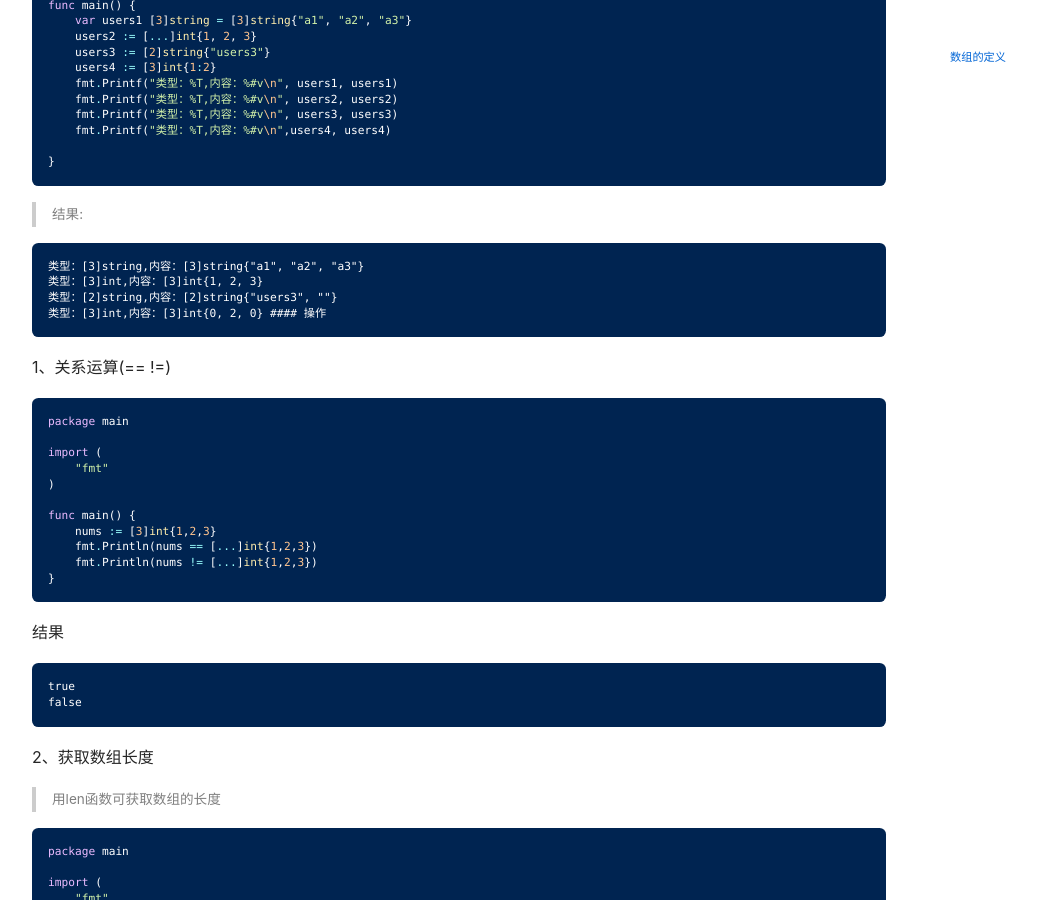
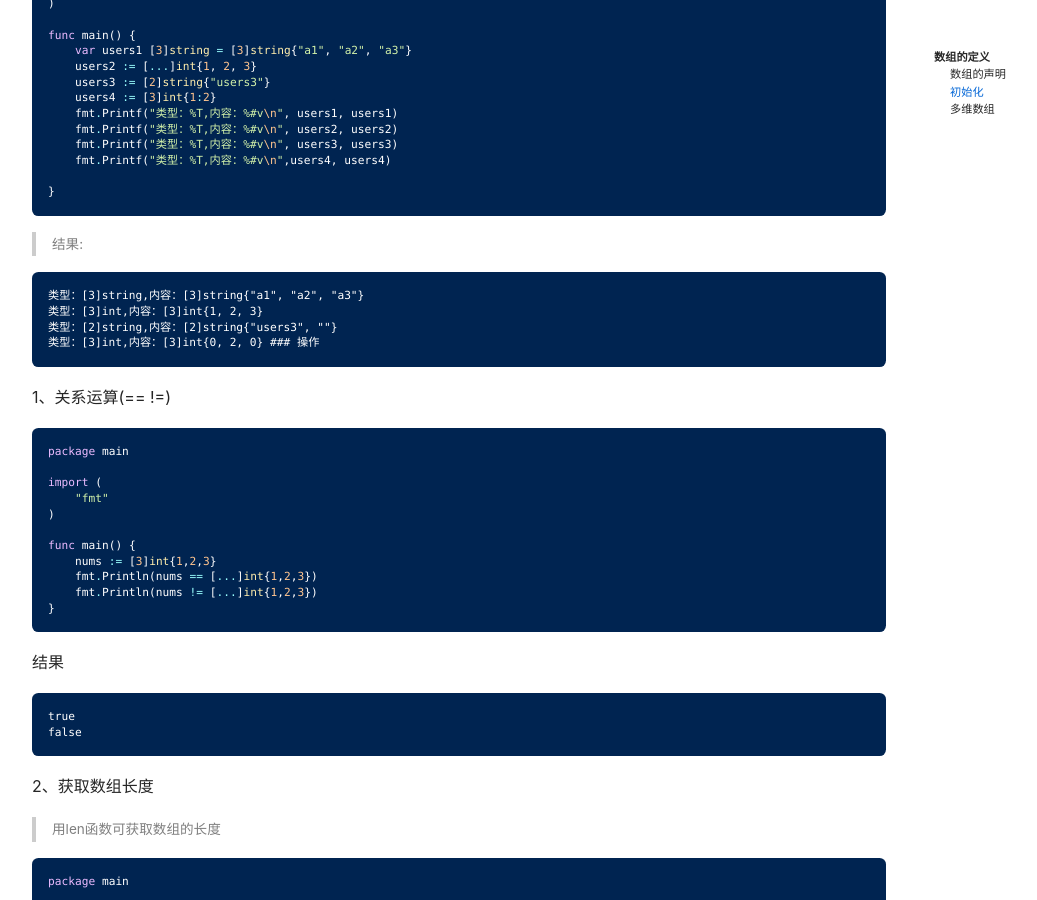
Before and after one commit to jijianming/jijianming.github.io, a Jekyll site: the page built from _posts/2020-04-14-Golang之数组.md, in a window 1280 px wide and 900 px high, scrolled down 1125 px. Shown: the whole window, without its empty margins (71-1108 px from the left). Built offline with Jekyll 4.4.1, drawn with Linux system fonts in a browser that asks for light colours; nearby versions of some CDN libraries; emoji names are drawn with the system emoji font; comment, search, counter and statistics services are not loaded.

Commit message:
add 数组

````diff
--- a/_posts/2020-04-14-Golang之数组.md
+++ b/_posts/2020-04-14-Golang之数组.md
@@ -6,11 +6,11 @@ mathjax: true
 ---
 <!--more-->
 
-### 数组的定义
+## 数组的定义
 
 > 数组是具有相同数据类型的数据项组成的一组固定长度的序列，数据项叫数组的元素。
 
-#### 数组的声明
+### 数组的声明
 
 > 需要指定组成元素类型和存储数量，在数组声明后，长度是不可修改，数组的元素会根据对应类型的零值来初始化的。
 
@@ -38,7 +38,7 @@ func main() {
     [0 0 0 0 0 0 0 0 0 0]
 
 
-#### 初始化
+### 初始化
 
 > 有三种方法定义:
 > 1、指定数组长度:[length]type{xx,xxx,xxxx}
@@ -70,7 +70,7 @@ func main() {
     类型：[3]int,内容：[3]int{1, 2, 3}
     类型：[2]string,内容：[2]string{"users3", ""}
     类型：[3]int,内容：[3]int{0, 2, 0}
-#### 操作
+### 操作
 
 1、关系运算(== !=)
 
@@ -193,6 +193,6 @@ func main() {
 }
 ```
 
-#### 多维数组
+### 多维数组
 
 > 和数组类似，区别在于元素也可以是数组类型的，声明和初始化都和数组一样。
````
